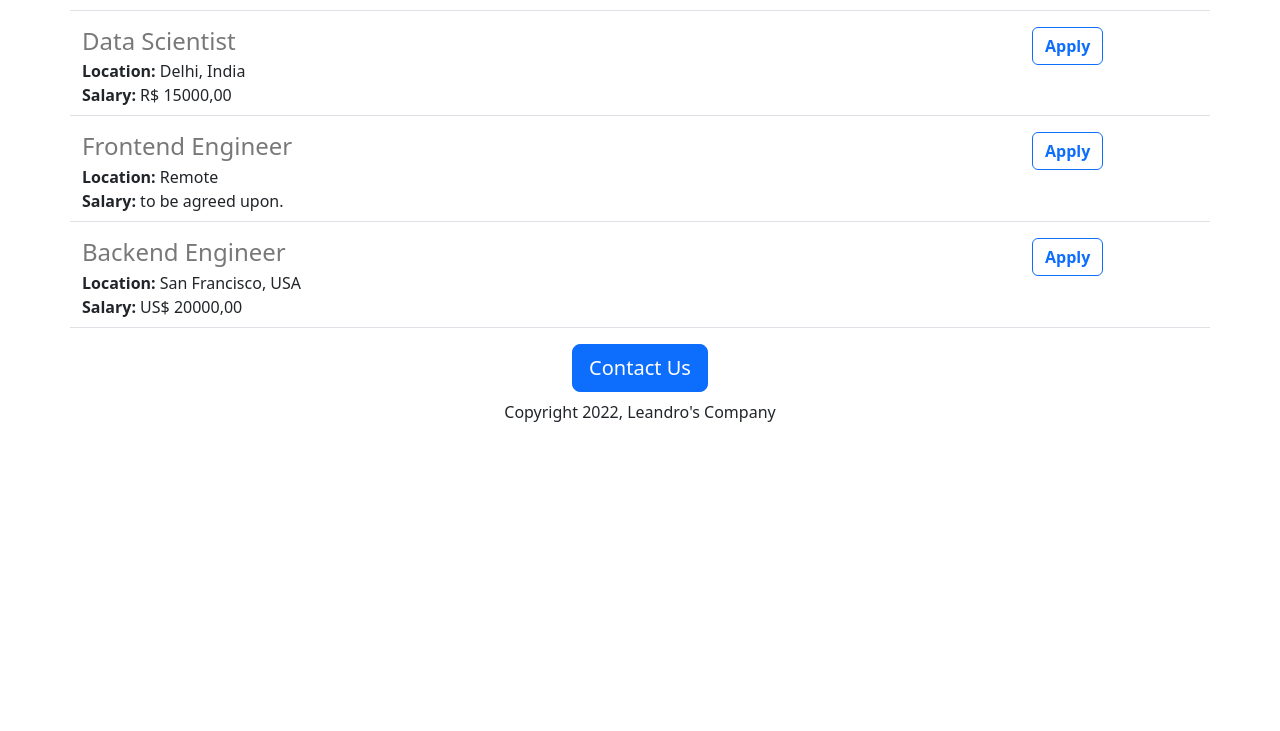
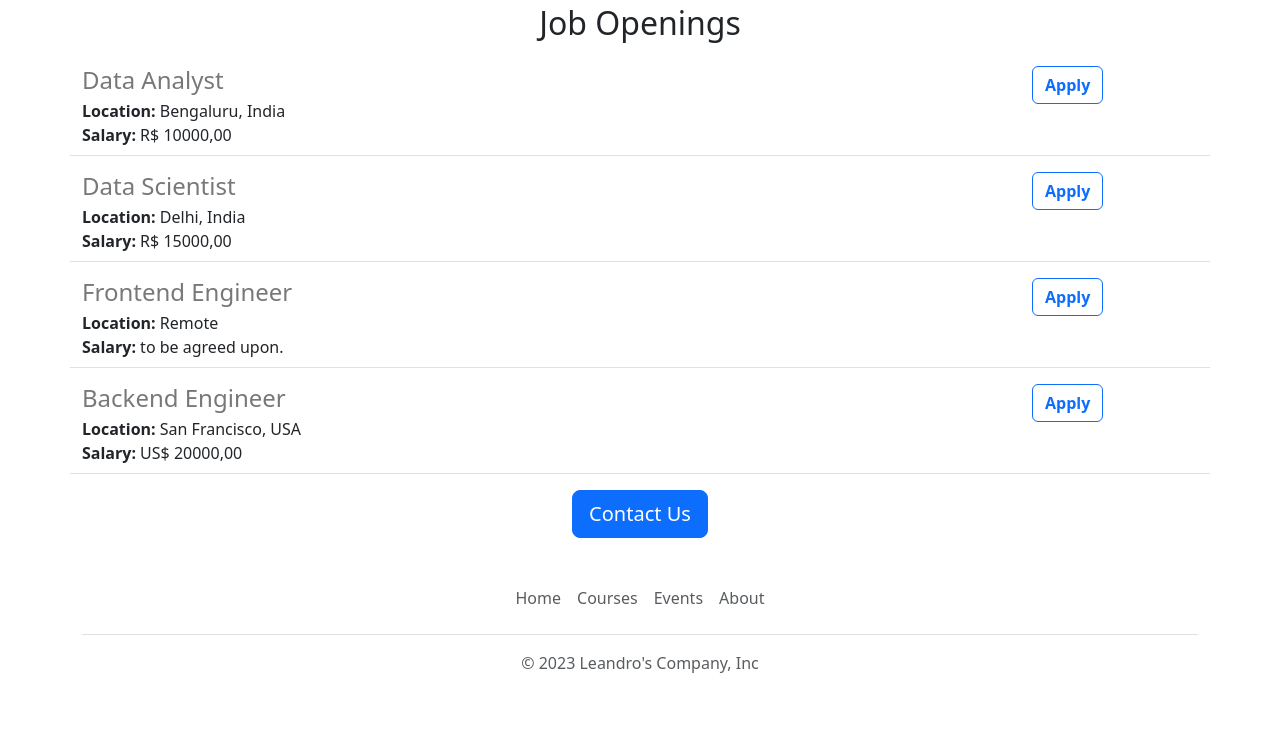
Before and after one commit to menali2010/jovian-test-v2, a Flask app: page / in a window 1280 px wide. Shown: the part 788-1519 px from the top of the page. Before the commit the page ends 1210 px from the top, so only its background shows below. Run offline with Flask 3, Linux system fonts and the light colour scheme.

Commit message:
Functional and Aesthetic improvements

```diff
--- /dev/null
+++ b/templates/footer.html
@@ -0,0 +1,11 @@
+<div class="container">
+  <footer class="py-3 my-4">
+    <ul class="nav justify-content-center border-bottom pb-3 mb-3">
+      <li class="nav-item"><a target="_blank" href="https://www.google.com" class="nav-link px-2 text-body-secondary">Home</a></li>
+      <li class="nav-item"><a target="_blank" href="https://www.google.com" class="nav-link px-2 text-body-secondary">Courses</a></li>
+      <li class="nav-item"><a target="_blank" href="https://www.google.com" class="nav-link px-2 text-body-secondary">Events</a></li>
+      <li class="nav-item"><a target="_blank" href="https://www.google.com" class="nav-link px-2 text-body-secondary">About</a></li>
+    </ul>
+    <p class="text-center text-body-secondary">&copy; 2023 Leandro's Company, Inc</p>
+  </footer>
+</div>
--- a/templates/home.html
+++ b/templates/home.html
@@ -10,19 +10,27 @@
         height: 360px;
         width: 100%;
         object-fit: cover;
+        margin-bottom: 16px;
       }
     </style>
   </head>
   <body>
+    {% include 'nav.html' %}
+    <img class="img-fluid" id="banner" src="https://jovian-test-1--menali2010.repl.co/static/banner.jpeg">
     <div class = "container">
       <h1 class="text-center mt-2 mb-4">
         {{company_name}} Careers
       </h1>
-      <img class="img-fluid" id="banner" src="https://jovian-test-1--menali2010.repl.co/static/banner.jpeg">
-      <h2 class="text-center mt-2 mb-4">About the Company</h2>
+      <div class="row" style="margin-bottom:16px">
+        <div class="col-md-6"
       <p class="lead">
         Lorem ipsum dolor sit amet, consectetur adipiscing elit, sed do eiusmod tempor incididunt ut labore et dolore magna aliqua. Ut enim ad minim veniam, quis nostrud exercitation ullamco laboris nisi ut aliquip ex ea commodo consequat. Duis aute irure dolor in reprehenderit in voluptate velit esse cillum dolore eu fugiat nulla pariatur. Excepteur sint occaecat cupidatat non proident, sunt in culpa qui officia deserunt mollit anim id est laborum.
       </p>
+        </div>
+        <div class='d-none d-md-block col-md-6'>
+        <img src= "/static/people.jpeg" style="height: 320px;border-radius:4px;">
+        </div>
+      </div>
       <h2 class="text-center mt-2 mb-4">Job Openings</h2>
       <div>
         {% for job in jobs%}
@@ -30,9 +38,9 @@
         {% endfor %}
       </div>
       <div class="text-center">
-      <button class="btn btn-primary btn-lg">Contact Us</button>
-        <p class="mt-2">Copyright 2022, Leandro's Company</p>
+      <a class="btn btn-primary btn-lg" href="mailto:hello@company.ai?subject=Question%20about%20Job%20Openings&body=%20My%20name%3A%20%3Cyour%20name%20here%3E%0D%0A%0D%0AMy%20question%3A%20%3Center%20question%20here%3E">Contact Us</a>
       </div>
     </div>
+    {% include 'footer.html' %}
   </body>
 </html>
--- a/templates/jobitem.html
+++ b/templates/jobitem.html
@@ -14,6 +14,6 @@
     {% endif %}
   </div>
   <div class="col-2">
-  <button type="button" class="btn btn-outline-primary"><b>Apply</b></button>
+  <a href="mailto:hello@company.ai?subject=Application%20for%20{{job[ 'title']}}&body=%20My%20name%3A%20%3Cyour%20name%20here%3E%0D%0A%0D%0AMy%20resume%20link%3A%20%3Cresume%20link%3E%0D%0A%0D%0AMy%20linkedIn%20link%3A%20%3ClinkedIn%20link%3E" type="button" class="btn btn-outline-primary"><b>Apply</b></a>
   </div>
 </div>
--- /dev/null
+++ b/templates/nav.html
@@ -0,0 +1,9 @@
+<nav class="navbar shadow-sm fixed-top bg-white">
+  <div class="container-fluid">
+    <a class="navbar-brand" href="#">
+      <img src="/static/logo.svg" alt="Logo" width="30" height="24" class="d-inline-block align-text-top">
+      <b>Company</b>
+    </a>
+  </div>
+</nav>
+<div style="height 56px"></div>
```
Also changed, not shown: static/logo.svg (added), static/me.jpeg (added), 1 other file.
